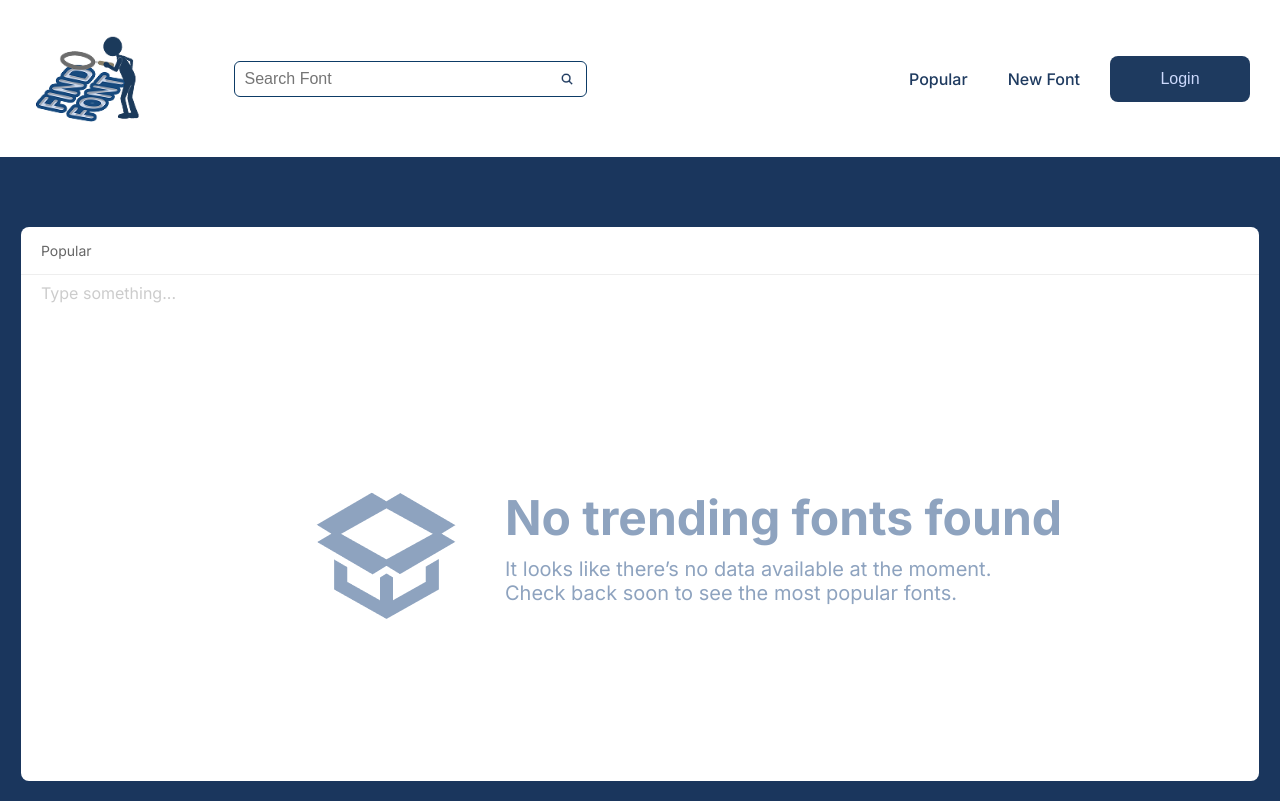
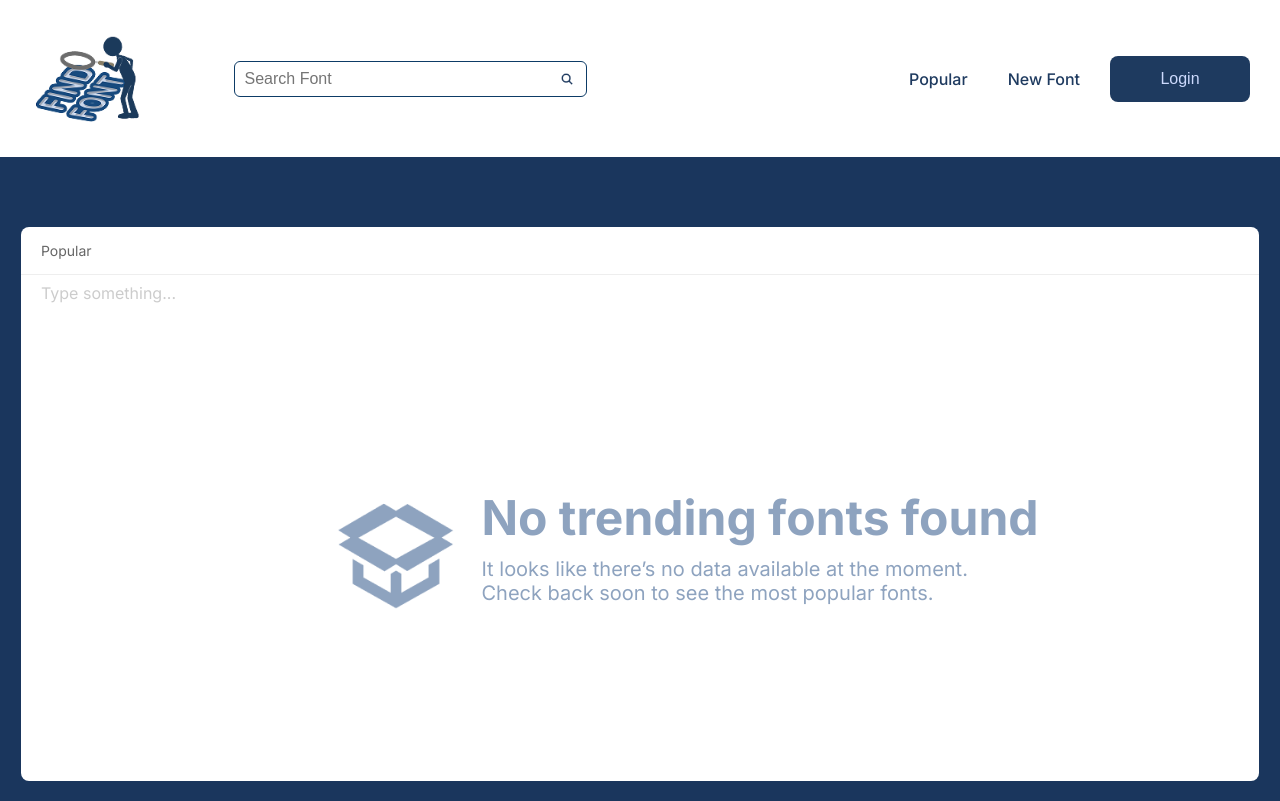
Before and after one commit to maysansab/find-font, a React (Vite) app: page /Popular in a window 1280 px wide. Built offline with nearby package versions, Linux system fonts and the light colour scheme; the HTML template or start-up script is replaced by a standard one.

Commit message:
ปรับขนาด

```diff
--- a/src/components/Newfont/Newfont.css
+++ b/src/components/Newfont/Newfont.css
@@ -75,7 +75,7 @@
    display: flex;             /* จัดเรียงแนวนอน */
   align-items: center;       /* จัดกึ่งกลางแนวตั้งให้รูปกับข้อความตรงกัน */
   justify-content: center;   /* จัดทั้งกลุ่มให้อยู่กลางหน้าจอ */
-  gap: 40px;                 /* ระยะห่างระหว่างรูปกับข้อความ */
+  gap: 20px;                 /* ระยะห่างระหว่างรูปกับข้อความ */
   padding: 60px 20px;
   width: 100%;
   height: 350px;
@@ -104,6 +104,6 @@
              /* ขวา */
     padding-top: 15px;
     padding-left: 50px;
-    width:157px;
-    height: 157px;
+    width:130px;
+    height: 130px;
 }
--- a/src/components/Popular/Popular.css
+++ b/src/components/Popular/Popular.css
@@ -73,7 +73,7 @@
    display: flex;             /* จัดเรียงแนวนอน */
   align-items: center;       /* จัดกึ่งกลางแนวตั้งให้รูปกับข้อความตรงกัน */
   justify-content: center;   /* จัดทั้งกลุ่มให้อยู่กลางหน้าจอ */
-  gap: 40px;                 /* ระยะห่างระหว่างรูปกับข้อความ */
+  gap: 20px;                 /* ระยะห่างระหว่างรูปกับข้อความ */
   padding: 60px 20px;
   width: 100%;
   height: 350px;
@@ -102,8 +102,8 @@
              /* ขวา */
     padding-top: 15px;
     padding-left: 50px;
-    width:157px;
-    height: 157px;
+    width:130px;
+    height: 130px;
 }
 /* .header-left {
     display: flex;
--- a/src/components/Popular/Popular.jsx
+++ b/src/components/Popular/Popular.jsx
@@ -28,7 +28,7 @@ const Popular = () => {
                     className="box-icon" />
                 <div className ="popular-text-group">
                 <h1 className="not-found-title">No trending fonts found</h1>
-                <p className="not-found-desc">It looks like there’s no data available at the moment. </p>
+                <p className="not-found-desc">It looks like there’s no data available at the moment.</p>
                 <p className="not-found-desc">Check back soon to see the most popular fonts.</p>
                 </div>
             </div>
--- a/src/components/Search/Search.css
+++ b/src/components/Search/Search.css
@@ -75,7 +75,7 @@
    display: flex;             /* จัดเรียงแนวนอน */
   align-items: center;       /* จัดกึ่งกลางแนวตั้งให้รูปกับข้อความตรงกัน */
   justify-content: center;   /* จัดทั้งกลุ่มให้อยู่กลางหน้าจอ */
-  gap: 40px;                 /* ระยะห่างระหว่างรูปกับข้อความ */
+  gap: 20px;                 /* ระยะห่างระหว่างรูปกับข้อความ */
   padding: 60px 20px;
   width: 100%;
   height: 350px;
@@ -105,6 +105,6 @@
              /* ขวา */
     padding-top: 15px;
     padding-left: 50px;
-    width:157px;
-    height: 157px;
+    width:130px;
+    height: 130px;
 }
```
